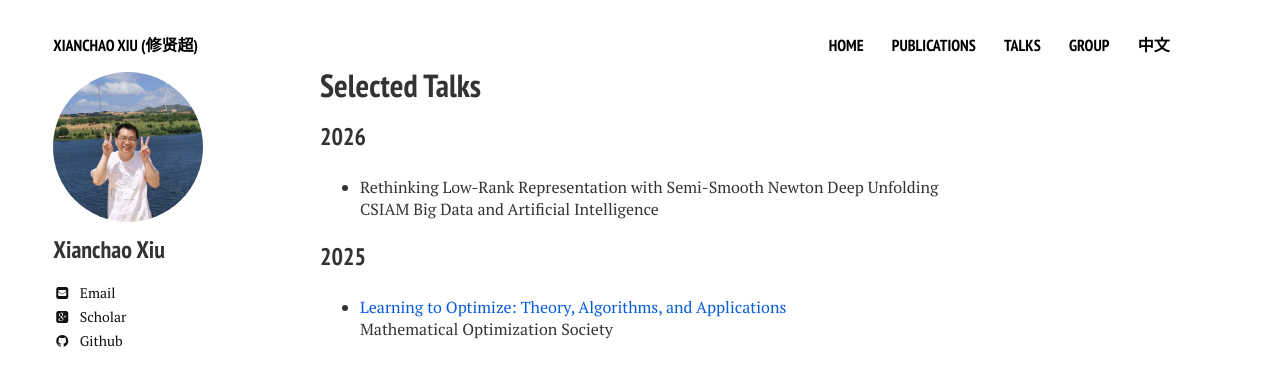
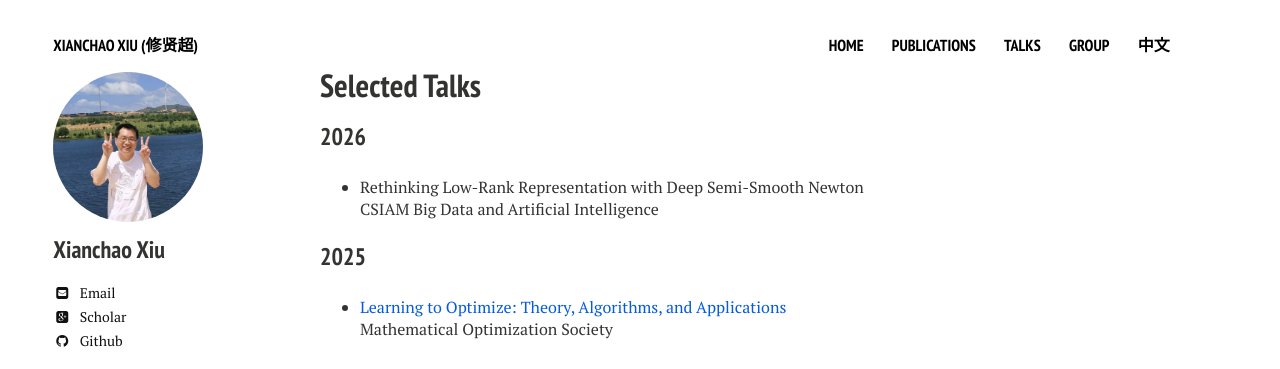
Before and after one commit to xianchaoxiu/xianchaoxiu.github.io, a Jekyll site: the page built from talks/index.md, in a window 1280 px wide. Shown: the top 369 px of the page. Built offline with Jekyll 4.4.1, drawn with Linux system fonts in a browser that asks for light colours; nearby versions of some CDN libraries.

Commit message:
Update index.md

```diff
--- a/talks/index.md
+++ b/talks/index.md
@@ -9,7 +9,7 @@ share: false
 
 ### 2026
 
-* Rethinking Low-Rank Representation with Semi-Smooth Newton Deep Unfolding <br>
+* Rethinking Low-Rank Representation with Deep Semi-Smooth Newton <br>
 CSIAM Big Data and Artificial Intelligence   <br>
 
 
```
